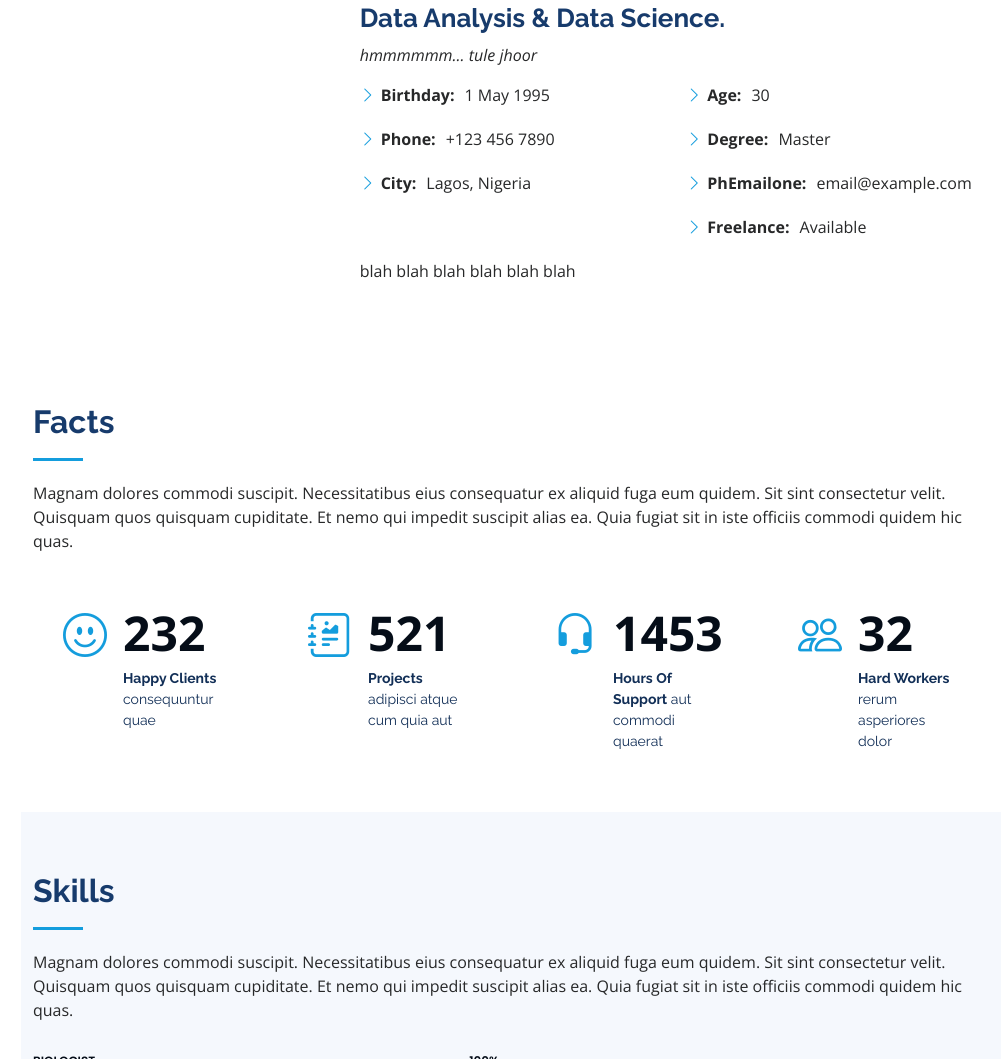
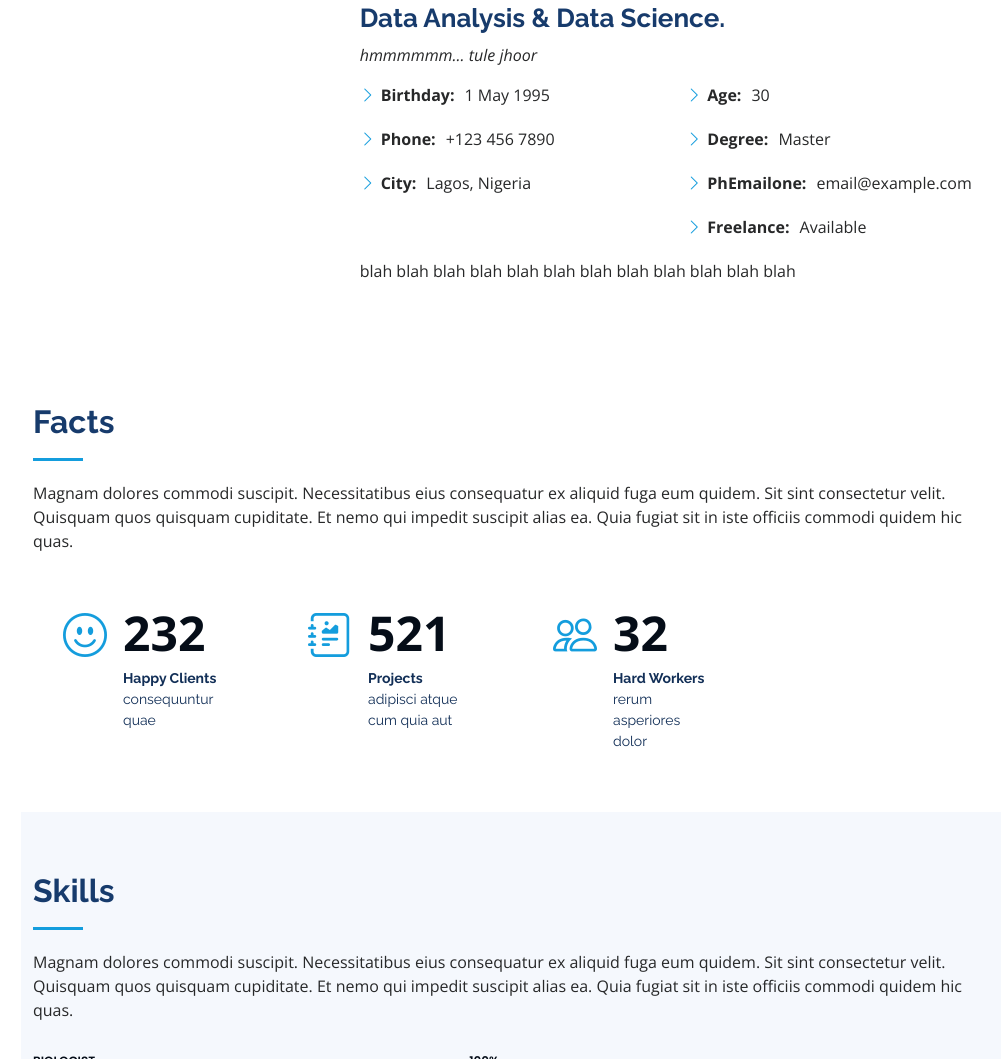
Before and after one commit to ajayidhikrullah/chezzmanportfolio, a plain HTML site: page index.html in a window 1280 px wide. Shown: the part 989-2048 px from the top of the page, without its empty margins (279-1280 px from the left). Drawn offline with nearby package versions, Linux system fonts and the light colour scheme.

Commit message:
removed the project div

```diff
--- a/index.html
+++ b/index.html
@@ -112,7 +112,8 @@
             <p>
               blah blah               blah blah
               blah blah
-
+              blah blah               blah blah
+              blah blah
 
             </p>
           </div>
@@ -145,14 +146,6 @@
               <i class="bi bi-journal-richtext"></i>
               <span data-purecounter-start="0" data-purecounter-end="521" data-purecounter-duration="1" class="purecounter"></span>
               <p><strong>Projects</strong> adipisci atque cum quia aut</p>
-            </div>
-          </div>
-
-          <div class="col-lg-3 col-md-6 d-md-flex align-items-md-stretch" data-aos="fade-up" data-aos-delay="200">
-            <div class="count-box">
-              <i class="bi bi-headset"></i>
-              <span data-purecounter-start="0" data-purecounter-end="1453" data-purecounter-duration="1" class="purecounter"></span>
-              <p><strong>Hours Of Support</strong> aut commodi quaerat</p>
             </div>
           </div>
 
```
